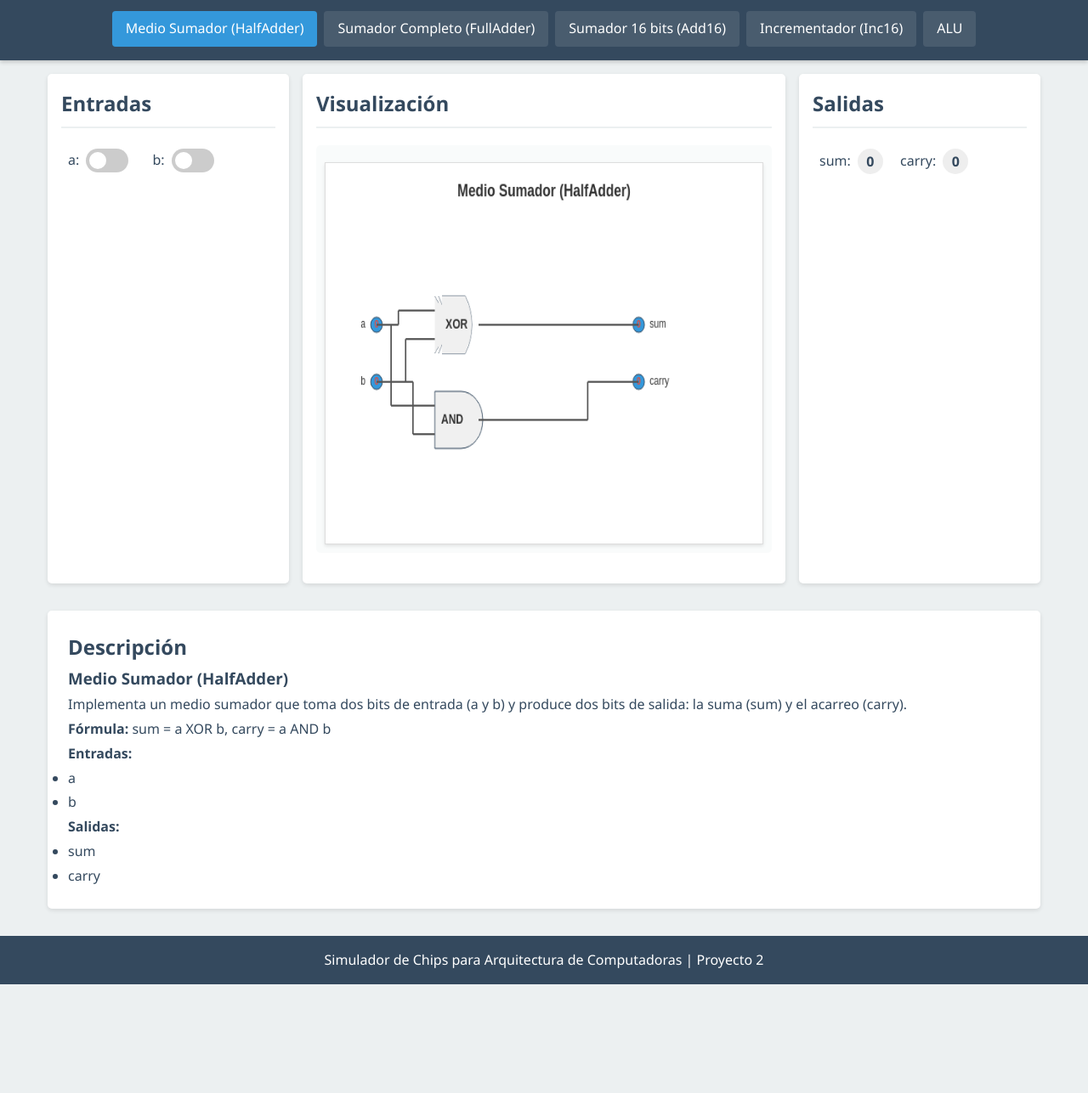
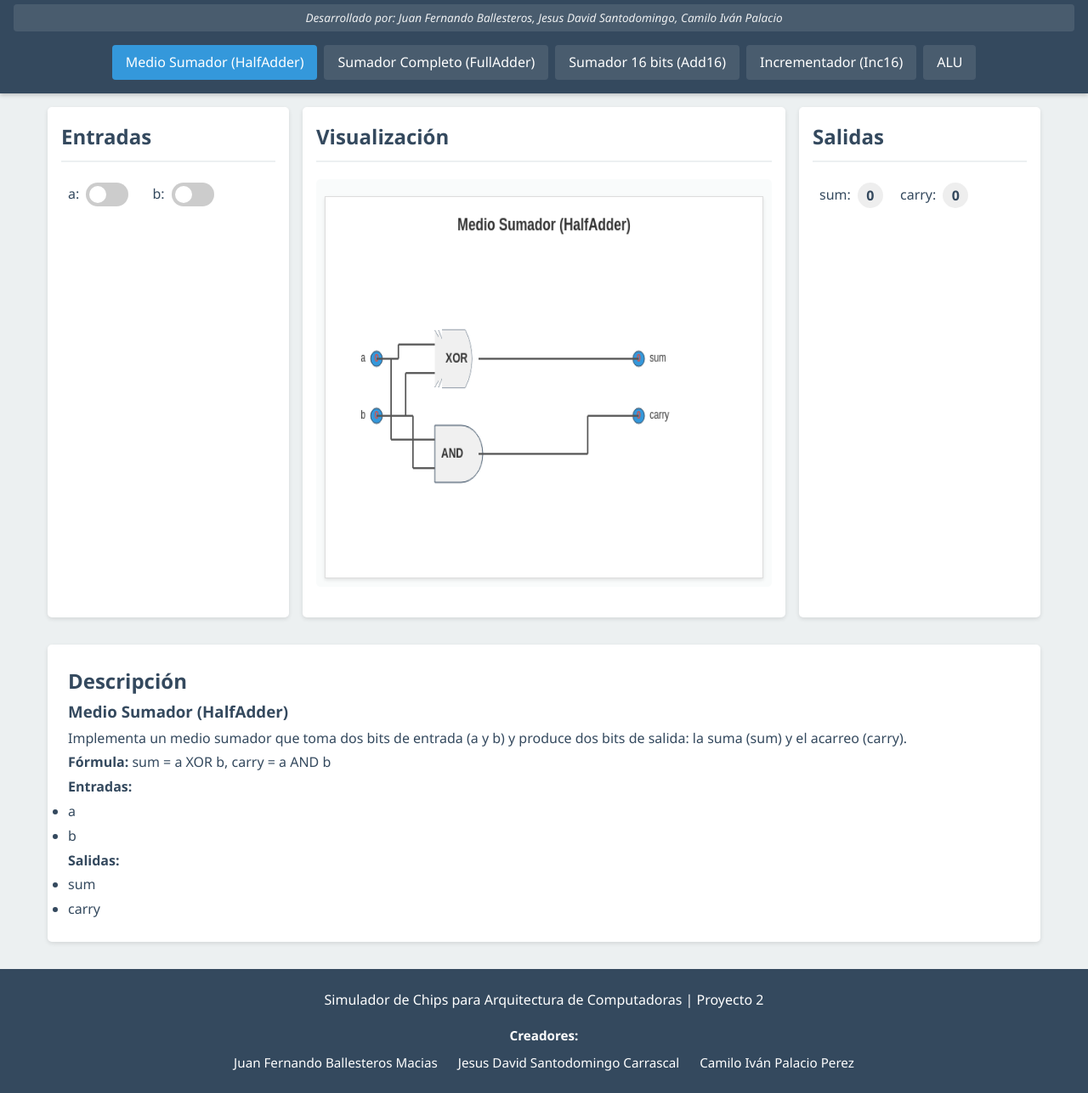
Before and after one commit to juanfernando23/nand2tetris, a plain HTML site: page simulador-proyecto2/index.html in a window 1280 px wide. Shown: the part 70-1357 px from the top of the page at 85% size. Before the commit the page ends 1229 px from the top, so only its background shows below. Drawn offline with Linux system fonts and the light colour scheme.

Commit message:
update nombres

```diff
--- a/simulador-proyecto2/css/styles.css
+++ b/simulador-proyecto2/css/styles.css
@@ -30,7 +30,22 @@ header {
 }
 
 h1 {
+    margin-bottom: 0.5rem;
+}
+
+/* Estilos para los créditos en la parte superior */
+.top-credits {
+    font-size: 0.85rem;
     margin-bottom: 1rem;
+    padding: 0.3rem 0;
+    background-color: rgba(255, 255, 255, 0.1);
+    border-radius: 4px;
+}
+
+.top-credits p {
+    margin: 0;
+    opacity: 0.9;
+    font-style: italic;
 }
 
 nav ul {
@@ -204,8 +219,28 @@ footer {
     background-color: var(--dark-color);
     color: white;
     text-align: center;
-    padding: 1rem;
+    padding: 1.5rem;
     margin-top: 2rem;
+}
+
+.credits {
+    margin-top: 1rem;
+    font-size: 0.95rem;
+}
+
+.credits p {
+    margin-bottom: 0.5rem;
+    font-weight: bold;
+}
+
+.credits ul {
+    list-style: none;
+    padding: 0;
+}
+
+.credits li {
+    display: inline-block;
+    margin: 0 10px;
 }
 
 /* Estilos adicionales para mejorar la visualización */
--- a/simulador-proyecto2/index.html
+++ b/simulador-proyecto2/index.html
@@ -9,6 +9,9 @@
 <body>
     <header>
         <h1>Simulador Visual de Chips Aritméticos</h1>
+        <div class="top-credits">
+            <p>Desarrollado por: Juan Fernando Ballesteros, Jesus David Santodomingo, Camilo Iván Palacio</p>
+        </div>
         <nav>
             <ul id="chip-selector">
                 <li data-chip="halfadder" class="active">Medio Sumador (HalfAdder)</li>
@@ -54,6 +57,14 @@
 
     <footer>
         <p>Simulador de Chips para Arquitectura de Computadoras | Proyecto 2</p>
+        <div class="credits">
+            <p>Creadores:</p>
+            <ul>
+                <li>Juan Fernando Ballesteros Macias</li>
+                <li>Jesus David Santodomingo Carrascal</li>
+                <li>Camilo Iván Palacio Perez</li>
+            </ul>
+        </div>
     </footer>
 
     <script src="js/gates.js"></script>
```
Also changed, not shown: 1 other file.
